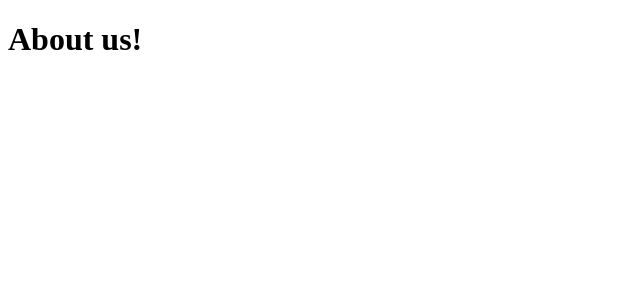
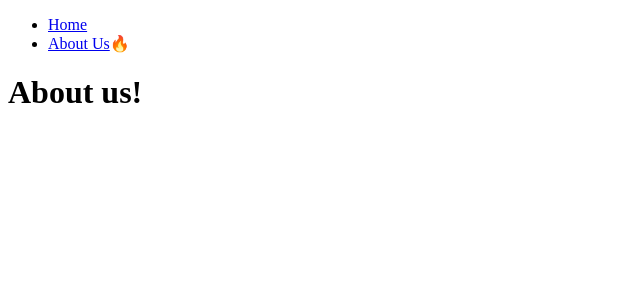
Before and after one commit to ITK-SHIN/learning-nextjs-nomad, a Next.js app: page /about-us in a window 1280 px wide. Shown: the top 300 px of the page, without its empty margins (0-640 px from the left). Built offline with nearby package versions, Linux system fonts and the light colour scheme.

Commit message:
navagation bar 구현

```diff
--- a/app/about-us/page.tsx
+++ b/app/about-us/page.tsx
@@ -1,3 +1,10 @@
+import Navigation from "../../components/navigation";
+
 export default function AboutUs() {
-  return <h1>About us!</h1>;
+  return (
+    <div>
+      <Navigation />
+      <h1>About us!</h1>
+    </div>
+  );
 }
--- a/components/navigation.tsx
+++ b/components/navigation.tsx
@@ -1,11 +1,21 @@
+"use client";
+import Link from "next/link";
+import { usePathname } from "next/navigation";
 import React from "react";
 
 const Navigation = () => {
+  const path = usePathname();
+  console.log(path);
   return (
     <nav>
       <ul>
-        <li>Home</li>
-        <li>About us</li>
+        <li>
+          <Link href="/">Home</Link> {path == "/" ? "🔥" : null}
+        </li>
+        <li>
+          <Link href="/about-us">About Us</Link>
+          {path == "/about-us" ? "🔥" : null}
+        </li>
       </ul>
     </nav>
   );
```
Also changed, not shown: app/not-found.tsx (+6 -1 lines), app/page.tsx (+8 -1 lines).
